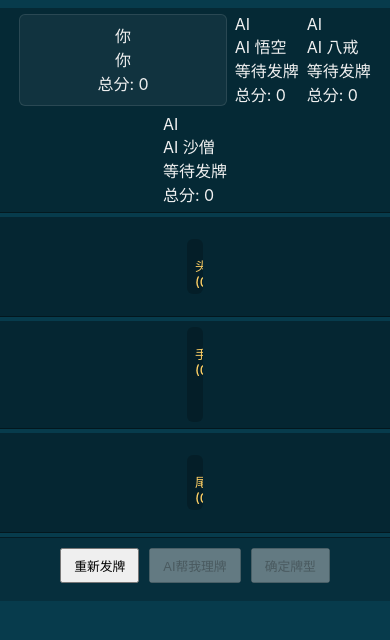
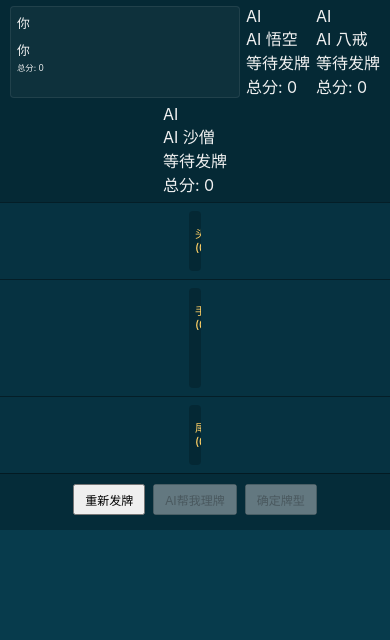
Before and after one commit to wen952555/sss, a React (Create React App) app in the folder frontend/: page / in a window 390 px wide. Shown: the top 640 px of the page. Built offline with nearby package versions, Linux system fonts and the light colour scheme.

Commit message:
Update App.css

```diff
--- a/frontend/src/App.css
+++ b/frontend/src/App.css
@@ -1,64 +1,65 @@
 /* frontend/src/App.css */
 
 /* --- 全局与基础布局 --- */
-body, html {
-  height: 100%;
+html, body {
+  height: 100%; /* 关键：确保 html 和 body 占满视口高度 */
   margin: 0;
-  overflow-x: hidden;
+  padding: 0;
+  overflow: hidden; /* 防止任何滚动条出现 */
   background-color: #073b4c;
-}
-body {
   font-family: -apple-system, BlinkMacSystemFont, 'Segoe UI', Roboto, ऑक्सीजन, Ubuntu, Cantarell, 'Fira Sans', 'Droid Sans', 'Helvetica Neue', sans-serif;
   -webkit-font-smoothing: antialiased;
   -moz-osx-font-smoothing: grayscale;
   color: #f1f1f1;
   box-sizing: border-box;
-  display: flex;
-  flex-direction: column;
 }
+
 *, *::before, *::after {
   box-sizing: inherit;
 }
 
+/* App 容器，撑满整个屏幕 */
 .app-container {
   display: flex;
   flex-direction: column;
   width: 100%;
-  flex-grow: 1;
+  height: 100%; /* 关键：占满 body 高度 */
+  overflow: hidden; /* 确保 app-container 本身不产生滚动条 */
 }
 
-/* 主游戏视图容器 (包含5个横幅) */
+/* 主游戏视图容器 (包含5个横幅)，也需要撑满 app-container */
 .game-view-active {
   display: flex;
   flex-direction: column; /* 五个横幅垂直排列 */
   align-items: stretch;    /* 横幅默认拉伸以占满宽度 */
   width: 100%;           /* 占满父容器宽度 */
-  flex-grow: 1;          /* 占据app-container内所有可用垂直空间 */
+  height: 100%;          /* 关键：占满父容器高度 */
   padding: 0;
-  /* gap: 5px; */       /* 移除gap，用边框或背景色区分横幅 */
+  /* gap: 2px; */ /* 横幅间的细微间隙，如果需要视觉分隔 */
+  /* background-color: #073b4c; */ /* 如果希望game-view有独立背景 */
 }
 
-/* 通用横幅区域样式 - 核心：宽度100%，无max-width，无margin auto */
+/* 通用横幅区域样式 - 核心：宽度100%，高度通过flex分配 */
 .banner-section {
-  width: 100%;
-  padding: 8px 15px;    /* 统一横幅自身的内边距 */
-  background-color: rgba(0, 0, 0, 0.22); /* 统一一个稍深的背景 */
+  width: 100%;           /* 关键：严格占满父容器宽度 */
+  padding: 5px 10px;     /* 横幅自身的内边距，尽量小以节省空间 */
+  background-color: rgba(0, 0, 0, 0.2);
   display: flex;
-  flex-direction: column;
-  align-items: center;
-  border-bottom: 1px solid rgba(0, 0, 0, 0.4); /* 深色分隔线 */
+  flex-direction: column; /* 内部内容默认垂直排列，除非子元素用flex row */
+  align-items: center; /* 横幅内部的内容块水平居中 */
+  /* border-bottom: 1px solid rgba(0, 0, 0, 0.4); */ /* 可选分隔线 */
+  overflow: hidden; /* 防止内容溢出横幅 */
 }
-.game-view-active > .banner-section:last-child {
-    border-bottom: none;
-}
+/* .game-view-active > .banner-section:last-child { border-bottom: none; } */
 
 
 /* 横幅1: 玩家状态显示区 */
 .player-status-banner-section {
+  flex-grow: 0;     /* 不拉伸 */
+  flex-shrink: 0;   /* 高度由内容决定，不压缩 */
+  background-color: rgba(0,0,0,0.3);
   padding-top: 6px;
   padding-bottom: 6px;
-  flex-shrink: 0;
-  background-color: rgba(0,0,0,0.3);
 }
 .top-banner-container {
   display: flex;
@@ -67,86 +68,131 @@ body {
   width: 100%;
   max-width: 1000px; /* 内容区可以有一个最大宽度 */
   margin: 0 auto;
-  gap: 8px;
+  gap: 6px;
   flex-wrap: wrap;
 }
-/* ... (player-banner-item 及其子元素样式保持紧凑，可参考上一版) ... */
-.player-banner-item { flex: 1 1 150px; min-width: 130px; padding: 8px; border-radius: 6px; border: 1px solid rgba(255, 255, 255, 0.1); display: flex; flex-direction: column; align-items: center; text-align: center; background-color: rgba(255, 255, 255, 0.05); }
+.player-banner-item { flex: 1 1 150px; min-width: 120px; padding: 6px; border-radius: 4px; border: 1px solid rgba(255, 255, 255, 0.08); background-color: rgba(255, 255, 255, 0.04); }
+/* ... (其余 TopBanner 内部元素样式，确保它们足够紧凑) ... */
+.player-avatar-banner { width: 24px; height: 24px; font-size: 0.8em; margin-bottom: 3px; }
+.player-name-banner { font-size: 0.8em; margin-bottom: 1px;}
+.player-status-banner { font-size: 0.6em; margin-bottom: 2px; }
+.player-score-container-banner { font-size: 0.7em; }
+.player-total-score-banner { font-size:0.75em; }
+.player-round-score-banner { font-size: 0.65em; }
 
 
 /* 横幅2,3,4: 牌道区域 */
 .hand-lane-banner {
-  background-color: rgba(0,0,0,0.35);
-  padding-top: 10px;
-  padding-bottom: 10px;
+  background-color: rgba(0,0,0,0.15); /* 给牌道横幅一个稍浅的背景 */
+  padding: 8px 10px; /* 牌道横幅的内边距 */
   flex-grow: 1;     /* 关键：让每个牌道横幅平均分配剩余的垂直空间 */
   display: flex;
   justify-content: center;
-  align-items: center; /* 让 hand-area 在垂直方向居中 */
+  align-items: center; /* 让 hand-area 在垂直方向居中于分配到的空间 */
   overflow: hidden;
-  min-height: 100px;  /* 为牌道设置一个非常小的最小高度，主要靠flex-grow */
+  min-height: 0; /* 移除最小高度，完全由flex-grow决定 */
+  border-top: 1px solid rgba(0,0,0,0.4); /* 与上一个横幅的分割 */
 }
 .hand-area {
   background-color: rgba(0, 0, 0, 0.2);
-  padding: 8px;
-  border-radius: 6px;
+  padding: 6px;
+  border-radius: 4px;
   display: flex;
   flex-direction: row;
-  gap: 4px;
+  gap: 3px; /* 更小的卡牌间距 */
   position: relative;
   align-items: center;
   width: 100%;
-  max-width: 580px;
+  max-width: 560px; /* 牌道内容区最大宽度 */
   margin: 0 auto;
-  /* height: 100%; */ /* 移除，让内容和padding决定其在flex-grow分配空间后的高度 */
-  min-height: 70px;  /* (卡牌高56 + padding 16) 确保能放下文字和一行卡牌 */
+  height: 100%; /* 关键：让 hand-area 填满其父 hand-lane-banner 的高度 */
   overflow: hidden;
 }
-.hand-info-internal { position: absolute; top: 4px; left: 8px; right: 8px; display: flex; justify-content: space-between; align-items: center; pointer-events: none; z-index: 1;}
-.hand-area-title-internal { color: #ffd166; font-weight: 500; font-size: 0.8em; }
-.hand-type-display-internal { font-size: 0.75em; color: #f1f1f1; background-color: rgba(0,0,0,0.6); padding: 2px 5px; border-radius: 3px; font-weight: 500; }
-.hand-area.allow-wrapping { flex-wrap: wrap; justify-content: center; padding-top: 25px; align-items: flex-start; overflow-y: auto; /* min-height 根据内容和flex-grow决定 */ }
-.hand-area:not(.allow-wrapping) { flex-wrap: nowrap; justify-content: center; padding-top: 25px; }
-.card { width: 40px; height: 56px; border-radius: 3px; /* ... */ }
+.hand-info-internal { position: absolute; top: 3px; left: 6px; right: 6px; display: flex; justify-content: space-between; align-items: center; pointer-events: none; z-index: 1;}
+.hand-area-title-internal { color: #ffd166; font-weight: 500; font-size: 0.75em; /* 进一步缩小标题 */ }
+.hand-type-display-internal { font-size: 0.7em; padding: 1px 4px; /* ... */ }
+
+.hand-area.allow-wrapping {
+  flex-wrap: wrap;
+  justify-content: center;
+  padding-top: 20px; /* 为文字留空间 */
+  align-items: flex-start;
+  overflow-y: auto;
+}
+.hand-area:not(.allow-wrapping) {
+  flex-wrap: nowrap;
+  justify-content: center;
+  padding-top: 20px;
+}
+.card {
+  width: 36px;  /* 非常小的卡牌尺寸，以适应高度限制 */
+  height: 50px; /* 36 * 1.4 */
+  border-radius: 2px;
+  box-shadow: 1px 1px 2px rgba(0,0,0,0.25);
+  /* ... 其他样式保持不变 ... */
+}
 /* ... (Card hover, active, dragging 样式保持不变) ... */
 
 
-/* 横幅5: 控制按钮区 - 关键：放到最底部 */
+/* 横幅5: 控制按钮区 */
 .controls-banner-section {
-  padding: 12px 10px; /* 按钮区的上下padding */
-  background-color: rgba(0,0,0,0.2);
-  flex-shrink: 0; /* 高度由内容决定，不压缩 */
-  margin-top: auto; /* 关键：将其推到父容器 (.game-view-active) 的底部 */
-  border-top: 1px solid rgba(0, 0, 0, 0.4); /* 与上方区域的分割线 */
+  padding: 10px; /* 按钮区的上下padding */
+  background-color: rgba(0,0,0,0.25);
+  flex-grow: 0;     /* 不参与剩余空间分配 */
+  flex-shrink: 0;   /* 高度由内容和padding决定 */
+  border-top: 1px solid rgba(0,0,0,0.4);
+  display: flex;
+  flex-direction: column;
+  justify-content: center;
+  align-items: center;
+  gap: 8px;
 }
-.controls { display: flex; justify-content: center; gap: 10px; width: 100%; max-width: 400px; flex-wrap: wrap; padding-top: 0; margin-bottom: 8px; }
-.game-button { font-size: 0.85em; padding: 7px 15px; /* ... */ }
-.game-button.compare-all-button { margin-top: 0; width: auto; max-width: 250px; font-size: 0.95em; padding: 8px 20px; }
+.controls { display: flex; justify-content: center; gap: 10px; width: 100%; max-width: 380px; flex-wrap: wrap; padding-top: 0; margin-bottom: 5px; }
+.game-button { font-size: 0.8em; padding: 6px 12px; /* 按钮更小 */ }
+.game-button.compare-all-button { margin-top: 0; width: auto; max-width: 220px; font-size: 0.9em; padding: 7px 18px; }
 
 
-/* --- 比牌视图容器 (保持不变) --- */
-.comparison-view-container { /* ... */ }
+/* --- 比牌视图容器 (全屏自适应) --- */
+.comparison-view-container {
+  position: fixed; top: 0; left: 0; width: 100%; height: 100%;
+  background-color: #073b4c;
+  display: flex; align-items: center; justify-content: center;
+  padding: 10px; /* 减小padding */
+  z-index: 1000;
+  overflow-y: auto;
+}
+.comparison-modal-content {
+  background-color: rgba(0, 0, 0, 0.45);
+  padding: 15px; /* 减小padding */
+  border-radius: 10px;
+  box-shadow: 0 8px 25px rgba(0, 0, 0, 0.5);
+  position: relative;
+  width: 100%;
+  max-width: 95%; /* 模态框更宽以适应屏幕 */
+  display: flex; flex-direction: column; gap: 10px; /* 减小gap */
+}
+.comparison-modal-content h2 { font-size: 1.4em; margin-bottom: 15px; }
+.comparison-grid { display: grid; grid-template-columns: repeat(auto-fit, minmax(220px, 1fr)); gap: 10px; }
+.comparison-cell { padding: 8px; min-height: 160px; /* 根据卡牌大小调整 */ }
+.comparison-cell h4 { font-size: 0.9em; margin-bottom: 8px; padding-bottom: 4px; }
+.comparison-hand-row strong { font-size: 0.75em; margin-bottom: 2px; }
+.mini-cards { min-height: 36px; /* (卡牌高30 + padding) */ gap: 2px;}
+.comparison-cell .static-card { width: 22px; height: 30px; /* 比牌界面卡牌非常小 */ }
 /* ... (其余比牌模态框相关样式保持不变) ... */
 
 
-/* --- 响应式调整 (主要调整卡牌大小和间距) --- */
-@media (max-width: 900px) {
-  .top-banner-container, .hand-area, .controls { max-width: 95%; }
+/* --- 响应式调整 --- */
+/* 由于整体是flex-grow和百分比宽度，很多之前的媒体查询可能不再需要或需要简化 */
+/* 主要关注在极小屏幕下字体和间距的微调 */
+@media (max-width: 600px) {
+    .player-banner-item { flex-basis: calc(50% - 4px); min-width: 100px; } /* 一行两个 */
+    .card { width: 32px; height: 45px; }
+    .hand-area { min-height: 60px; gap: 2px; }
+    .hand-area.allow-wrapping { padding-top: 20px; min-height: 100px; }
+    .hand-area:not(.allow-wrapping) { padding-top: 20px; }
+    .hand-area-title-internal { font-size: 0.7em; }
+    .hand-type-display-internal { font-size: 0.65em; padding: 1px 3px;}
+    .controls { gap: 8px; }
+    .game-button { font-size: 0.75em; padding: 5px 10px; }
+    .game-button.compare-all-button { font-size: 0.85em; padding: 6px 15px; }
 }
-@media (max-width: 768px) {
-  .game-view-active { padding: 8px 0; gap: 4px; }
-  .banner-section { padding: 6px 10px; }
-  .card { width: 36px; height: 50px; }
-  .hand-area { min-height: 65px; gap: 3px;}
-  .hand-area.allow-wrapping { padding-top: 22px; min-height: 110px; }
-  .hand-area:not(.allow-wrapping) { padding-top: 22px;}
-  .controls-banner-section { padding: 10px; }
-  .controls .game-button { font-size: 0.8em; padding: 6px 12px; }
-  .game-button.compare-all-button { font-size: 0.9em; padding: 8px 18px; }
-}
-@media (max-width: 480px) {
-  .card { width: 30px; height: 42px; }
-  .hand-area { min-height: 55px; }
-  .hand-area.allow-wrapping { min-height: 95px; }
-  /* ... (其他小屏幕调整) ... */
-}
```
